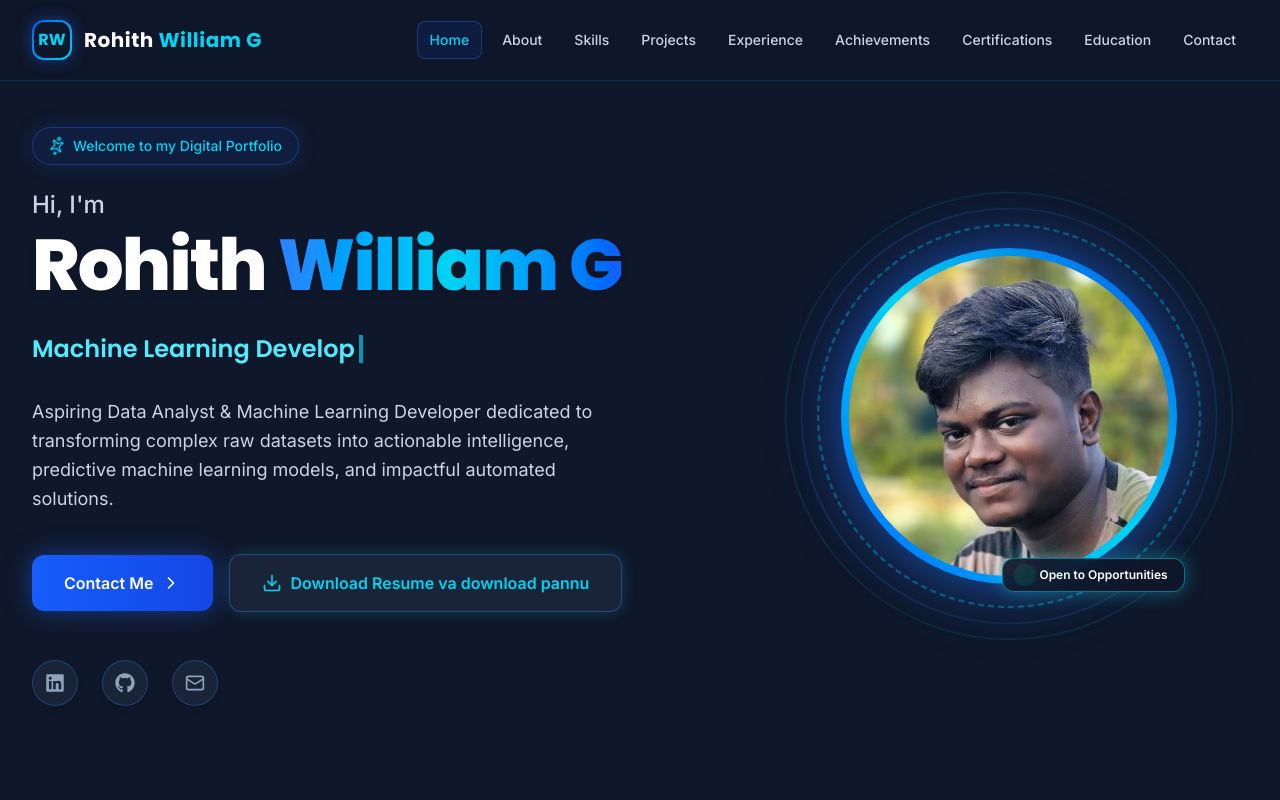
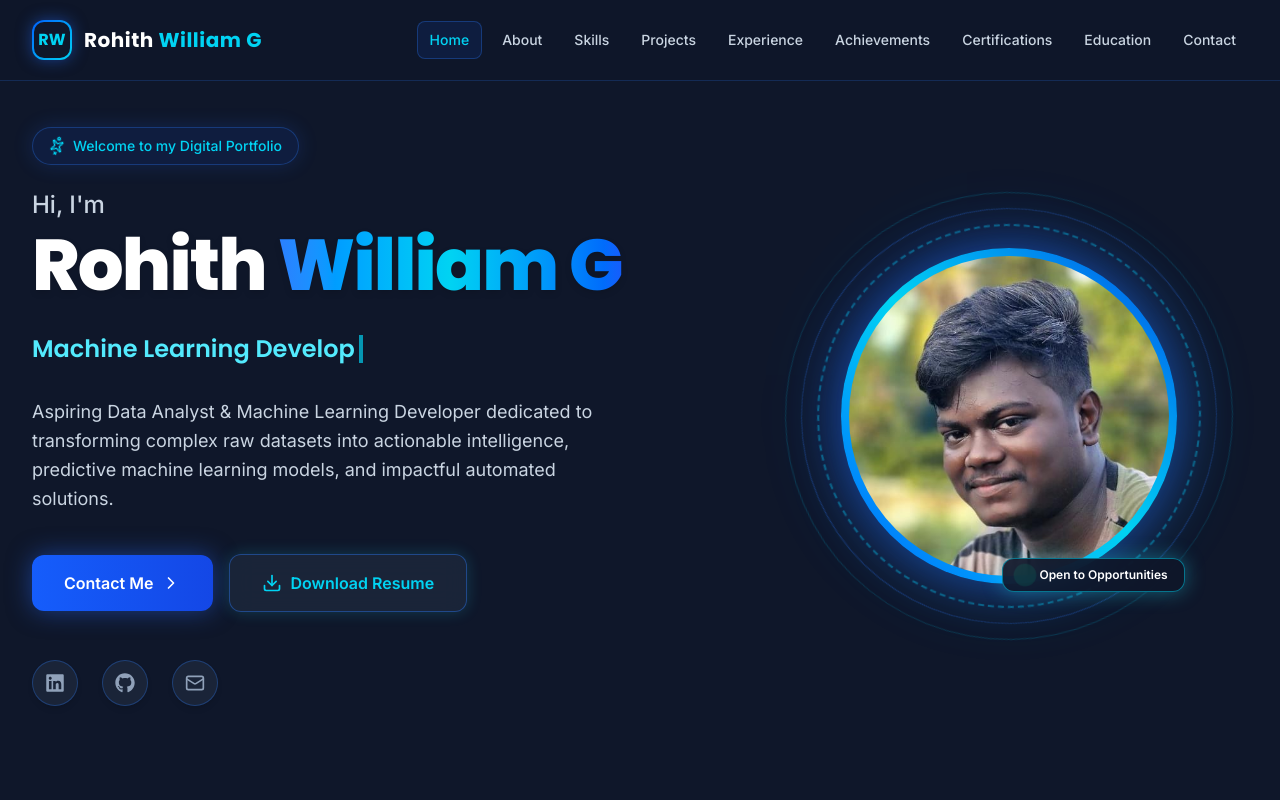
Before and after one commit to Rohith045-alt/My-Proffessional-Portfolio, a React (Vite) app: page / in a window 1280 px wide. Shown: the top 800 px of the page. Built offline with nearby package versions, Linux system fonts and the light colour scheme.

Commit message:
changes made

```diff
--- a/src/App.tsx
+++ b/src/App.tsx
@@ -411,7 +411,7 @@ export default function App() {
 
               <a href="public/resume.pdf" download="Rohith_William_G_Resume.pdf" onMouseEnter={() => setCursorHovered(true)} onMouseLeave={() => setCursorHovered(false)} className="px-8 py-4 rounded-xl bg-slate-800/80 hover:bg-slate-700/80 text-cyan-400 border border-blue-500/40 font-semibold shadow-[0_0_15px_rgba(34,211,238,0.2)] transform hover:-translate-y-1 transition-all flex items-center gap-2 backdrop-blur-md">
                 <Download className="w-5 h-5" />
-                <span>Download Resume va download pannu</span>
+                <span>Download Resume</span>
               </a>
             </div>
 
@@ -442,7 +442,7 @@ export default function App() {
               {/* Profile Image Frame */}
               <div className="relative w-64 h-64 sm:w-84 sm:h-84 rounded-full p-2 bg-gradient-to-tr from-blue-600 via-cyan-400 to-blue-700 shadow-[0_0_50px_rgba(37,99,235,0.6)]">
                 <img
-                  src="public/profile.png"
+                  src={`${import.meta.env.BASE_URL}profile.png`}
                   alt="Rohith William G"
                   className="w-full h-full object-cover rounded-full bg-[#0F172A]"
                 />
```
